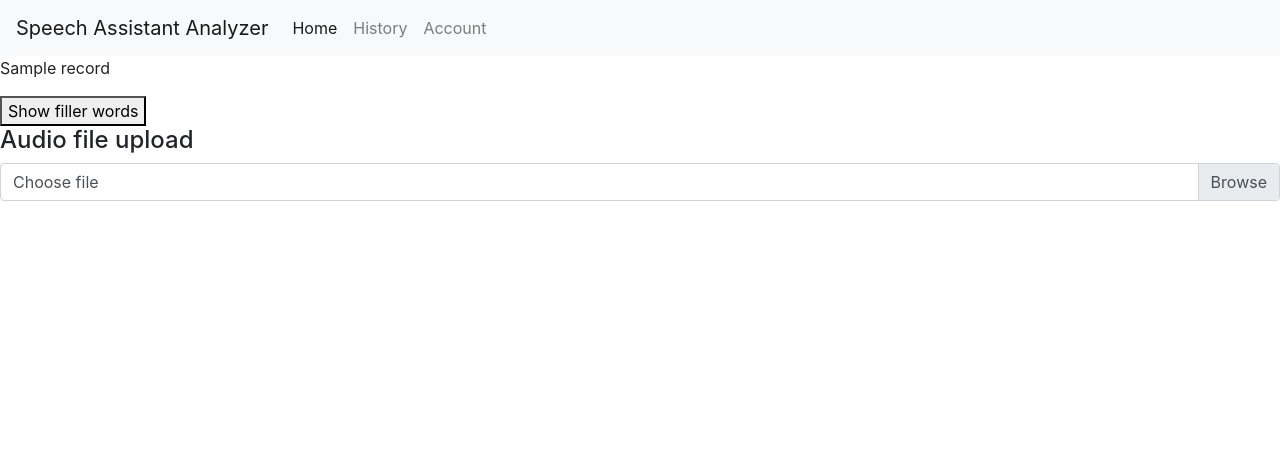
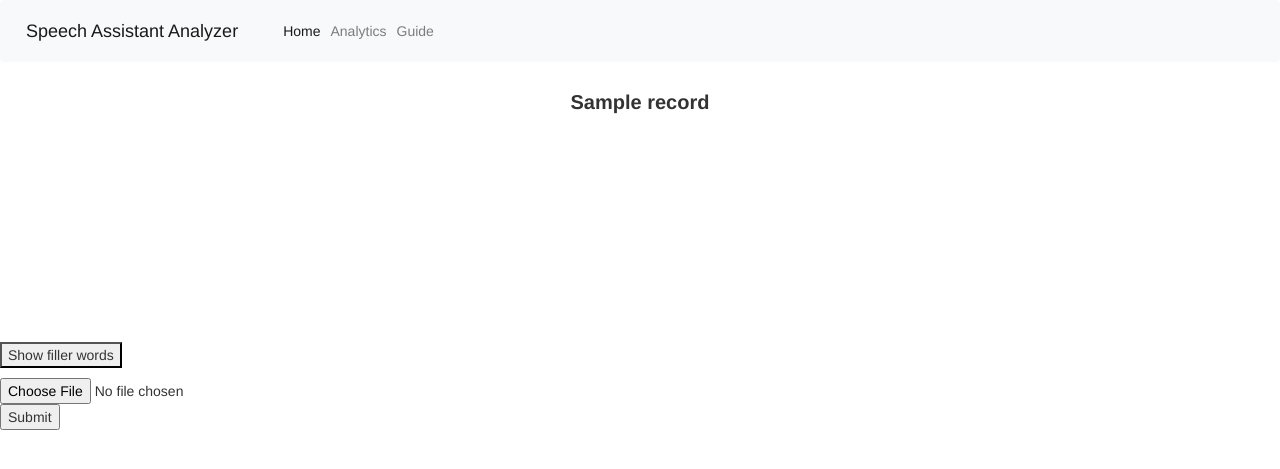
Before and after one commit to WilsonHChung/speech-assistant-analyzer, a Flask app: template app/src/templates/base.html in a window 1280 px wide. Shown: the top 469 px of the page. Run offline with Flask 2, Linux system fonts and the light colour scheme; the template is opened without the code that fills it: most values are stand-ins (such as "Sample title", 1, 10 or a date in 2020); some libraries are stand-ins or nearby versions.

Commit message:
Prototyped functional file upload where upon page reload it would display the transcript of the file uploaded

```diff
--- a/app/src/app.py
+++ b/app/src/app.py
@@ -1,5 +1,7 @@
-from flask import Flask, render_template, request, redirect
+from flask import Flask, render_template, request, redirect, url_for, Response
 import json
+from werkzeug.utils import secure_filename
+
 from os.path import join, dirname
 from ibm_watson import SpeechToTextV1
 from ibm_watson.websocket import RecognizeCallback, AudioSource
@@ -12,9 +14,14 @@ from flaskext.mysql import MySQL
 
 app = Flask(__name__)
 app.config['TEMPLATES_AUTO_RELOAD'] = True
+app.config['IMAGE_UPLOADS'] = '/'
+
 
 sql_hostname = "localhost"
 sql_port = 3306
+
+file_name = ""
+audio_file = ""
 
 
 def connect_to_db(hostname, port):
@@ -41,21 +48,53 @@ def connect_to_db(hostname, port):
 
     return None
 
-def display_transcript():
+# def generate_transcript():
+
+#     authenticator = IAMAuthenticator('1kbeHrn4ONq6qluCLyiqMYRBcHX9J6vjtZ4ddrg8uWtD')
+#     service = SpeechToTextV1(authenticator=authenticator)
+#     service.set_service_url('https://stream.watsonplatform.net/speech-to-text/api')
+
+#     # models = service.list_models().get_result()
+#     # model = service.get_model('en-US_BroadbandModel').get_result()
+
+#     output = ""
+#     record = ""
+#     index = 0
+#     index_limit = False
+
+#     with open(join(dirname(__file__), 'hesitation.wav'),
+#           'rb') as audio_file:
+#         output = service.recognize(
+#         audio=audio_file,
+#         content_type='audio/wav').get_result()
+
+#     while index_limit == False:
+#         try:
+#             record += output['results'][index]['alternatives'][0]['transcript']
+#             index += 1
+#         except IndexError:
+#             index_limit = True
+#             break
+
+#     return record
+
+def generate_transcript(file_name):
 
     authenticator = IAMAuthenticator('')
     service = SpeechToTextV1(authenticator=authenticator)
     service.set_service_url('https://stream.watsonplatform.net/speech-to-text/api')
 
-    models = service.list_models().get_result()
-    model = service.get_model('en-US_BroadbandModel').get_result()
+    # models = service.list_models().get_result()
+    # model = service.get_model('en-US_BroadbandModel').get_result()
 
     output = ""
     record = ""
     index = 0
     index_limit = False
 
-    with open(join(dirname(__file__), 'hesitation.wav'),
+    # if(toggle == "file"):
+
+    with open(join(dirname(__file__), file_name),
           'rb') as audio_file:
         output = service.recognize(
         audio=audio_file,
@@ -72,13 +111,100 @@ def display_transcript():
     return record
 
 
+
 # the home page now can upload and post function
 @app.route("/", methods=["GET", "POST"])
 def record():
 
-    transcript = display_transcript()
+    global file_name
+    global audio_file
+    toggle = "0"
+    display_transcript = ""
 
-    return render_template('base.html',record = transcript)
+    if request.method == 'POST':
+        # data = request.get_data()
+        # data = json.loads(data)
+        # file_name = data["file_name"]
+        # toggle = data["toggle"]
+
+        file_name = request.files['file']
+        audio_file = file_name.filename
+        print(audio_file)
+
+        file_name.save(secure_filename(file_name.filename))
+        print("Audio file saved successfully and its transcript will be generated")
+
+        # if ".wav" in audio_file:
+        #     display_transcript = generate_transcript(audio_file)
+        #     file_name = ""
+        #     audio_file = ""
+
+        # toggle = "live" or "file"
+
+
+    # 1. Check if file was uploaded if so then update the transcript
+
+    if ".wav" in audio_file:
+        display_transcript = generate_transcript(audio_file)
+        file_name = ""
+        audio_file = ""
+
+    # display_transcript = generate_transcript(file_name)
+
+
+    # 2. Check if live speech-to-text recording was done if so then update the transcript
+
+    # else if toggle == "live":
+    #     display_transcript = LIVE_generate_transcript()
+
+    # 3. Else output an empty transcript on the frontend
+
+    # else:
+    #     display_transcript = ""
+
+
+    return render_template('base.html', record = display_transcript)
+
+
+
+
+
+
+
+
+
+
+
+
+
+
+
+
+
+# Functional routing of downloading audio file from frontend into flask directory
+# @app.route('/', methods = ['POST', 'GET'])
+# def upload():
+#     if request.method == 'POST':
+#         f = request.files['file']
+#         f.save(secure_filename(f.filename))
+#         return "File saved successfully"
+
+
+
+
+# Stream audio file in different directory (https://gist.github.com/hosackm/289814198f43976aff9b)
+# @app.route("/wav")
+# def streamwav():
+#     def generate():
+#         with open("signals/song.wav", "rb") as fwav:
+#             data = fwav.read(1024)
+#             while data:
+#                 yield data
+#                 data = fwav.read(1024)
+#     return Response(generate(), mimetype="audio/x-wav")
+
+
+
 
 if __name__ == "__main__":
     app.run(debug=True, threaded=True)
--- a/app/src/templates/base.html
+++ b/app/src/templates/base.html
@@ -2,6 +2,8 @@
 <html>
 <head>
     <link rel="stylesheet" href="https://stackpath.bootstrapcdn.com/bootstrap/4.3.1/css/bootstrap.min.css" integrity="sha384-ggOyR0iXCbMQv3Xipma34MD+dH/1fQ784/j6cY/iJTQUOhcWr7x9JvoRxT2MZw1T" crossorigin="anonymous">
+    <script src="https://ajax.googleapis.com/ajax/libs/jquery/3.5.1/jquery.min.js"></script>
+    <link href="https://maxcdn.bootstrapcdn.com/bootstrap/3.3.5/css/bootstrap.min.css" rel="stylesheet" />
     <title>{% block title %}{% endblock %}</title>
 </head>
 <body>
@@ -16,10 +18,10 @@
                      <a class="nav-link" href="#">Home <span class="sr-only">(current)</span></a>
 		</li>
 		<li class="nav-item">
-		    <a class="nav-link" href="#">History</a>
+		    <a class="nav-link" href="#">Analytics</a>
 		</li>
 		<li class="nav-item">
-		    <a class="nav-link" href="#">Account</a>
+		    <a class="nav-link" href="#">Guide</a>
 		</li>
         </ul>
         </div>
@@ -30,18 +32,33 @@
 
 
         <div id="speechTranscriptContainer">
-            <p id="text">{{record}}</p>
+            <h2><b><center><p id="text">{{record}}</p></center></b></h2>
         </div>
 
 
-        <button onclick="search()">Show filler words</button>
+        <button onclick="hesitation_markers()">Show filler words</button>
 
-        <h4> Audio file upload </h4>
+        <p style="width:400px;"></p>
 
-        <div class="custom-file">
+        <!-- <h4> Audio file upload </h4>  -->
+
+
+        <!-- <div class="custom-file">
             <input type="file" class="custom-file-input" id="customFile">
-            <label class="custom-file-label" for="customFile">Choose file</label>
-          </div>
+            <label class="custom-file-label" for="customFile">Upload an audio file here</label>
+        </div> -->
+
+
+        <html>
+        <body>
+            <form action = "http://localhost:5000" method = "POST" enctype = "multipart/form-data">
+                <input type = "file" name = "file" />
+                <input type = "submit" value = "Submit" />
+            </form>
+        </body>
+        </html>
+
+
 
         {% endif %}
 
@@ -67,16 +84,92 @@
         color: black;
     }
 
+    h2 {
+        font-size: 20px;
+        padding-bottom: 200px;
+        line-height: 2;
+    }
+
 </style>
 
 <script type="text/javascript">
 
-    function search() {
+    function hesitation_markers() {
 
         let text = document.getElementById("text").innerHTML;
         let newText = text.replaceAll("%HESITATION", "<mark>%HESITATION</mark>");
         document.getElementById("text").innerHTML = newText;
     }
 
+    // function undo_hesitation_markers() {
+
+    // }
+
+
+    // when the browse and submit button is clicked then attempt to send back data to flask
+    // $('#exampleFakeBrowseFile1, #exampleFakeFile1').on('click', function() {
+    //   $('#exampleFile1').trigger("click");
+    // //   $.ajax({
+    // //             type: "POST",
+    // //             url : "/",
+    // //             traditional: "true",
+    // //             dataType: "json",
+    // //             data: JSON.stringify({file_name, toggle})
+
+    // //         });
+    // });
+    // $('#exampleFile1').change(function() {
+    //     var file_name = this.value.replace(/\\/g, '/').replace(/.*\//, '');
+
+    //     var toggle = "file";
+    //     $('#exampleFakeFile1').val(file_name);
+
+    // });
+
+    // $(function() {
+    //     $('#upload-file-btn').click(function() {
+    //         var form_data = new FormData($('#upload-file')[0]);
+    //         $.ajax({
+    //             type: 'POST',
+    //             url: '/',
+    //             data: form_data,
+    //             contentType: false,
+    //             cache: false,
+    //             processData: false,
+    //             success: function(data) {
+    //                 console.log('Success!');
+    //             },
+    //         });
+    //     });
+    // });
+
+    // $(function() {
+    //     $('#submit').click(function() {
+    //         location.reload()
+    //         $("#text").text("XDXDXD");
+    //         // $.ajax({
+    //         //     type: 'POST',
+    //         //     url: '/',
+    //         //     data: form_data,
+    //         //     contentType: false,
+    //         //     cache: false,
+    //         //     processData: false,
+    //         //     success: function(data) {
+    //         //         console.log('Success!');
+    //         //     },
+    //         // });
+    //     });
+    // });
+
+
+    // $.ajax({
+    //             type: "POST",
+    //             url : "/?exampleFile1=hesitation.wav",
+    //             traditional: "true",
+    //             dataType: "json",
+    //             data: JSON.stringify({file_name, toggle})
+
+    //         });
+
 
 </script>
```
Also changed, not shown: db/init.sql (line endings or trailing spaces), 4 other files.
